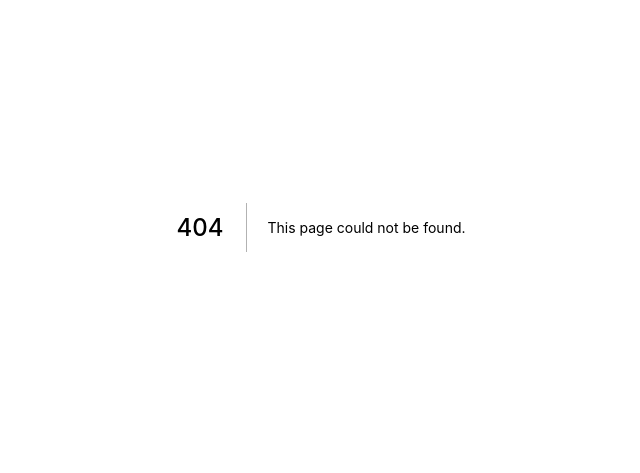
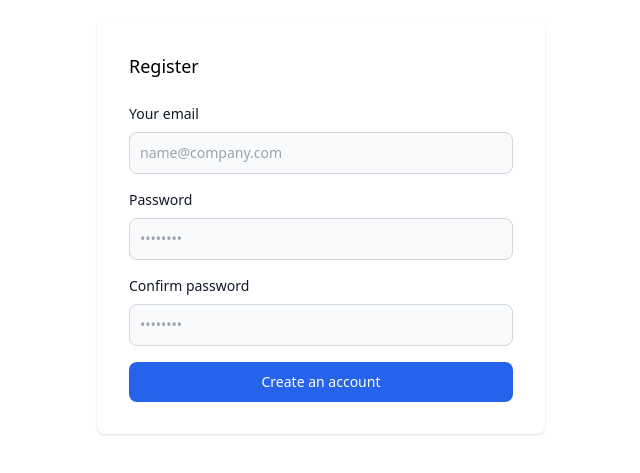
Before and after one commit to pphetra/learning, a Next.js app: page /register in a window 1280 px wide. Before the commit this address had no page. Shown: the part 173-646 px from the top of the page, without its empty margins (319-959 px from the left). Built offline with nearby package versions, Linux system fonts and the light colour scheme.

Commit message:
register page

```diff
--- /dev/null
+++ b/pages/register.js
@@ -0,0 +1,94 @@
+import { useState } from "react";
+
+export default function Register() {
+  const [state, setState] = useState({
+    username: "",
+    password: "",
+    confirmPassword: "",
+  });
+  const submit = (e) => {
+    e.preventDefault();
+    console.log(state);
+  };
+
+  const setValue = (name, value) => {
+    setState({
+      ...state,
+      [name]: value,
+    });
+  };
+  return (
+    <div className="flex flex-col items-center justify-center px-6 py-8 mx-auto md:h-screen lg:py-0">
+      <div className="w-full bg-white rounded-lg shadow dark:border md:mt-0 sm:max-w-md xl:p-0 dark:bg-gray-800 dark:border-gray-700">
+        <div className="p-6 space-y-4 md:space-y-6 sm:p-8">
+          <h2 className="text-lg">Register</h2>
+          <form className="space-y-4" onSubmit={submit}>
+            <div>
+              <label
+                htmlFor="email"
+                className="block mb-2 text-sm font-medium text-gray-900 dark:text-white"
+              >
+                Your email
+              </label>
+              <input
+                type="email"
+                name="email"
+                id="email"
+                className="bg-gray-50 border border-gray-300 text-gray-900 sm:text-sm rounded-lg focus:ring-primary-600 focus:border-primary-600 block w-full p-2.5 dark:bg-gray-700 dark:border-gray-600 dark:placeholder-gray-400 dark:text-white dark:focus:ring-blue-500 dark:focus:border-blue-500"
+                placeholder="name@company.com"
+                required=""
+                value={state.username}
+                onChange={(e) => setValue("username", e.target.value)}
+              />
+            </div>
+
+            <div>
+              <label
+                htmlFor="password"
+                className="block mb-2 text-sm font-medium text-gray-900 dark:text-white"
+              >
+                Password
+              </label>
+              <input
+                type="password"
+                name="password"
+                id="password"
+                placeholder="••••••••"
+                className="bg-gray-50 border border-gray-300 text-gray-900 sm:text-sm rounded-lg focus:ring-primary-600 focus:border-primary-600 block w-full p-2.5 dark:bg-gray-700 dark:border-gray-600 dark:placeholder-gray-400 dark:text-white dark:focus:ring-blue-500 dark:focus:border-blue-500"
+                required=""
+                value={state.password}
+                onChange={(e) => setValue("password", e.target.value)}
+              />
+            </div>
+
+            <div>
+              <label
+                htmlFor="confirm_password"
+                className="block mb-2 text-sm font-medium text-gray-900 dark:text-white"
+              >
+                Confirm password
+              </label>
+              <input
+                type="password"
+                name="confirm_password"
+                id="confirm_password"
+                placeholder="••••••••"
+                className="bg-gray-50 border border-gray-300 text-gray-900 sm:text-sm rounded-lg focus:ring-primary-600 focus:border-primary-600 block w-full p-2.5 dark:bg-gray-700 dark:border-gray-600 dark:placeholder-gray-400 dark:text-white dark:focus:ring-blue-500 dark:focus:border-blue-500"
+                required=""
+                value={state.confirmPassword}
+                onChange={(e) => setValue("confirmPassword", e.target.value)}
+              />
+            </div>
+
+            <button
+              type="submit"
+              className="w-full text-white bg-blue-600 hover:bg-blue-700 focus:ring-4 focus:outline-none focus:ring-primary-300 font-medium rounded-lg text-sm px-5 py-2.5 text-center dark:bg-primary-600 dark:hover:bg-primary-700 dark:focus:ring-primary-800"
+            >
+              Create an account
+            </button>
+          </form>
+        </div>
+      </div>
+    </div>
+  );
+}
```
